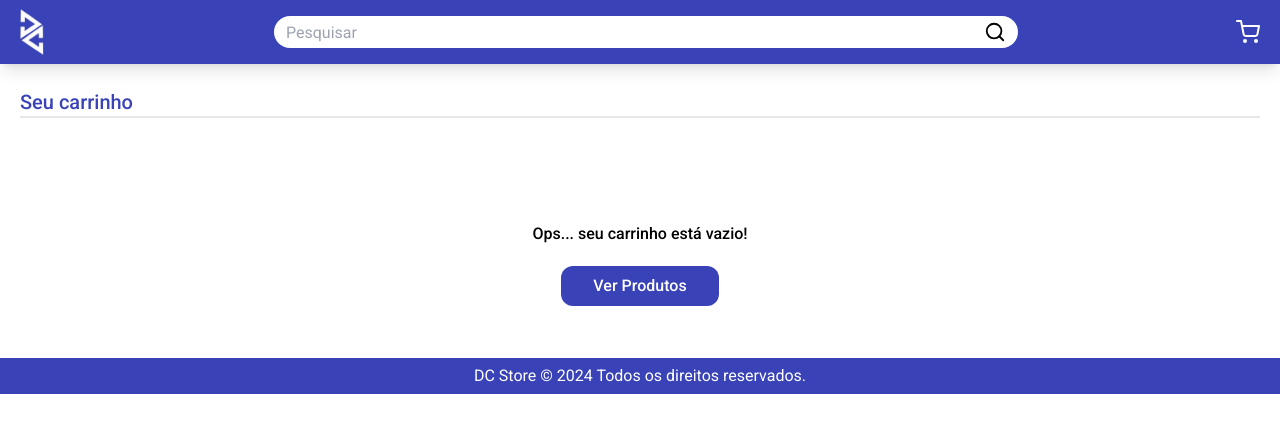
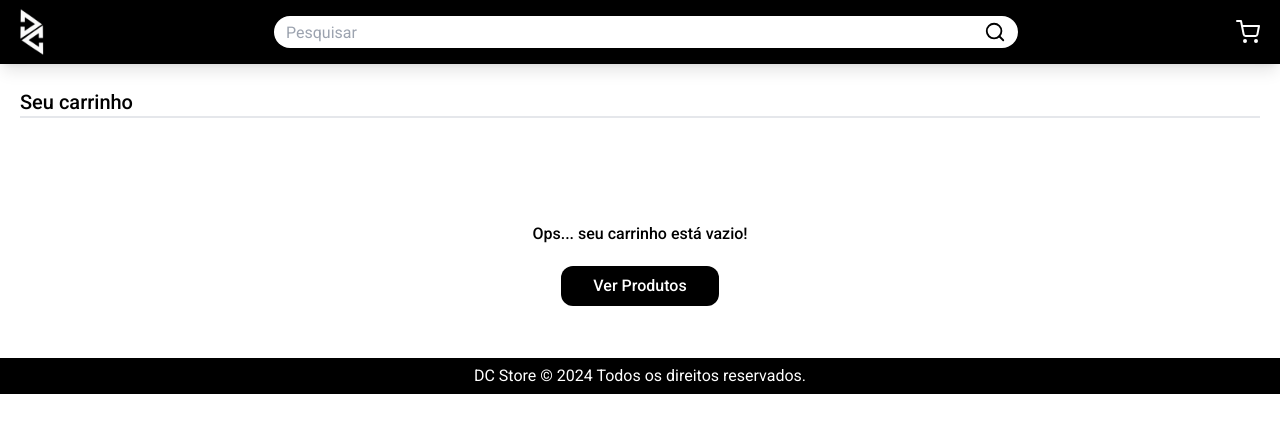
Before and after one commit to marcosgxmes/anime-e-commerce, a React (Vite) app: page /cart in a window 1280 px wide. Shown: the top 432 px of the page. Built offline with nearby package versions, Linux system fonts and the light colour scheme.

Commit message:
update primary color

```diff
--- a/src/pages/home/index.tsx
+++ b/src/pages/home/index.tsx
@@ -103,10 +103,10 @@ export function Home() {
 
   return (
     <div className='bg-slate-200 pb-10'>
-      <main className="w-full max-w-7xl px-2 mx-auto">
+      <main className="w-full max-w-7xl px-3 mx-auto">
         <h1 className="font-medium text-2xl mb-2 py-6 text-center text-header">Mais Vendidos</h1>
 
-        <div className='grid grid-cols-2 gap-5 md:grid-cols-2 lg:grid-cols-5 justify-evenly px-2 rounded-md'>
+        <div className='grid grid-cols-2 gap-7 md:grid-cols-2 lg:grid-cols-5 justify-evenly px-2 rounded-md'>
           {products.map((product) => (
             <section key={product.id} className="w-full flex flex-col justify-between">
               <Link to={`/product/${product.id}`}>
@@ -141,7 +141,7 @@ export function Home() {
 
         <h1 className="font-medium text-2xl mb-2 mt-6 py-6 text-center text-header">Mangás</h1>
 
-        <div className='grid grid-cols-2 gap-5 md:grid-cols-2 lg:grid-cols-5 justify-evenly px-2 rounded-md'>
+        <div className='grid grid-cols-2 gap-6 md:grid-cols-2 lg:grid-cols-5 justify-evenly px-2 rounded-md'>
           {quadrinhos.map((product) => (
             <section key={product.id} className="w-full flex flex-col justify-between">
               <Link to={`/product/${product.id}`}>
--- a/tailwind.config.js
+++ b/tailwind.config.js
@@ -11,7 +11,7 @@ export default {
         color: "#333",
         border: "#cdcdcd",
         background: "#f2f2f2;",
-        footer: "#3943B7",
+        footer: "#000",
         header: "#333",
         verde: "#28c76f",
         backgroundButton: "#f2f2f2",
```
